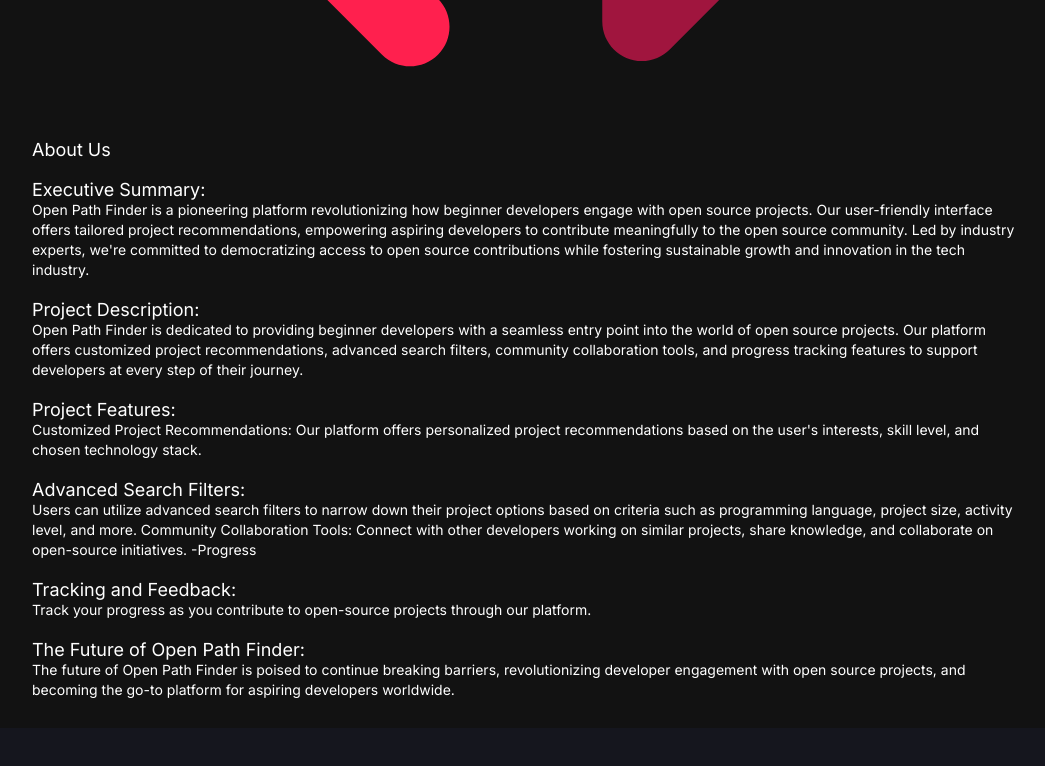
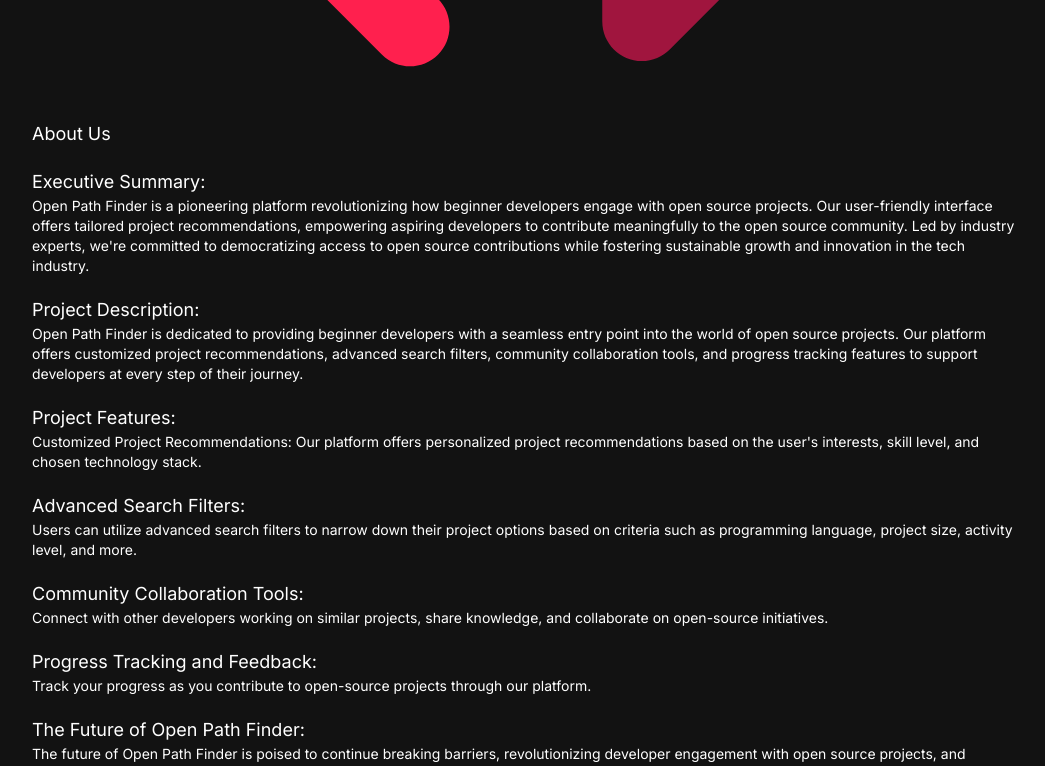
Before and after one commit to rohankumarchaudhary67/openpathfinder, a Next.js app: page /about in a window 1280 px wide. Shown: the part 380-1146 px from the top of the page, without its empty margins (112-1157 px from the left). Built offline with nearby package versions, Linux system fonts and the light colour scheme.

Commit message:
About PAge

```diff
--- a/app/about/about.css
+++ /dev/null
@@ -1,4 +0,0 @@
-.bld{
-    font-size: large;
-    margin-top: 20px ;
-}
--- a/app/about/page.jsx
+++ /dev/null
@@ -1,32 +0,0 @@
-import React from 'react'
-import "./about.css"
-
-export default function page() {
-  return (
-    <div className=''>
-    <div className='grid place-items-center'>
-  <img src='logos/opf-wbg.png' alt='logo'/>
-</div>
-
-    <div className='px-5 mb-7 text-sm md:px-36'>
-        <p><div className='bld'>About Us</div>
-<div className='bld'>Executive Summary:</div>
-Open Path Finder is a pioneering platform revolutionizing how beginner developers engage with open source projects. Our user-friendly interface offers tailored project recommendations, empowering aspiring developers to contribute meaningfully to the open source community. Led by industry experts, we're committed to democratizing access to open source contributions while fostering sustainable growth and innovation in the tech industry.
-
-<div className='bld'>Project Description:</div>
-Open Path Finder is dedicated to providing beginner developers with a seamless entry point into the world of open source projects. Our platform offers customized project recommendations, advanced search filters, community collaboration tools, and progress tracking features to support developers at every step of their journey.
-
-<div className='bld'>Project Features:</div>
-Customized Project Recommendations: Our platform offers personalized project recommendations based on the user's interests, skill level, and chosen technology stack.
-<div className='bld'>Advanced Search Filters:</div> Users can utilize advanced search filters to narrow down their project options based on criteria such as programming language, project size, activity level, and more.
-Community Collaboration Tools: Connect with other developers working on similar projects, share knowledge, and collaborate on open-source initiatives.
--Progress
-<div className='bld'>Tracking and Feedback:</div> Track your progress as you contribute to open-source projects through our platform.
-
-<div className='bld'>The Future of Open Path Finder:</div>
-The future of Open Path Finder is poised to continue breaking barriers, revolutionizing developer engagement with open source projects, and becoming the go-to platform for aspiring developers worldwide.</p>
-    </div>
-
-    </div>
-  )
-}
--- /dev/null
+++ b/app/about/page.tsx
@@ -0,0 +1,54 @@
+import React from 'react'
+
+
+export default function Page() {
+  return (
+    <div className=''>
+      <div className='grid place-items-center'>
+        <img src='logos/opf-wbg.png' alt='logo'/>
+      </div>
+
+      <div className='px-5 mb-7 text-sm md:px-36'>
+        <p>
+          <div className='text-lg'>About Us</div>
+          <div className='text-lg mt-5'>Executive Summary:</div>
+          <p>
+            Open Path Finder is a pioneering platform revolutionizing how beginner developers engage with open source projects. Our user-friendly interface offers tailored project recommendations, empowering aspiring developers to contribute meaningfully to the open source community. Led by industry experts, we're committed to democratizing access to open source contributions while fostering sustainable growth and innovation in the tech industry.
+          </p>
+          <div className='text-lg mt-5'>Project Description:</div>
+          <p>
+            Open Path Finder is dedicated to providing beginner developers with a seamless entry point into the world of open source projects. Our platform offers customized project recommendations, advanced search filters, community collaboration tools, and progress tracking features to support developers at every step of their journey.
+          </p>
+          <div className='text-lg mt-5'>Project Features:</div>
+          <ul>
+            <li>
+              Customized Project Recommendations: Our platform offers personalized project recommendations based on the user's interests, skill level, and chosen technology stack.
+            </li>
+            <li>
+              <div className='text-lg mt-5'>Advanced Search Filters:</div>
+              <p>
+                Users can utilize advanced search filters to narrow down their project options based on criteria such as programming language, project size, activity level, and more.
+              </p>
+            </li>
+            <li>
+              <div className='text-lg mt-5'>Community Collaboration Tools:</div>
+              <p>
+                Connect with other developers working on similar projects, share knowledge, and collaborate on open-source initiatives.
+              </p>
+            </li>
+            <li>
+              <div className='text-lg mt-5'>Progress Tracking and Feedback:</div>
+              <p>
+                Track your progress as you contribute to open-source projects through our platform.
+              </p>
+            </li>
+          </ul>
+          <div className='text-lg mt-5'>The Future of Open Path Finder:</div>
+          <p>
+            The future of Open Path Finder is poised to continue breaking barriers, revolutionizing developer engagement with open source projects, and becoming the go-to platform for aspiring developers worldwide.
+          </p>
+        </p>
+      </div>
+    </div>
+  );
+}
--- a/components/Footer/index.tsx
+++ b/components/Footer/index.tsx
@@ -134,7 +134,7 @@ const Footer = () => {
                   </li>
                   <li>
                     <a
-                      href="/"
+                      href="/about"
                       className="mb-4 inline-block text-base font-medium text-body-color footer-link"
                     >
                       {" "}
--- a/components/Header/menuData.tsx
+++ b/components/Header/menuData.tsx
@@ -71,7 +71,7 @@ const menuData: Menu[] = [
   {
     id: 5,
     title: "About",
-    path: "/",
+    path: "/about",
     newTab: false,
   }
 ];
```
